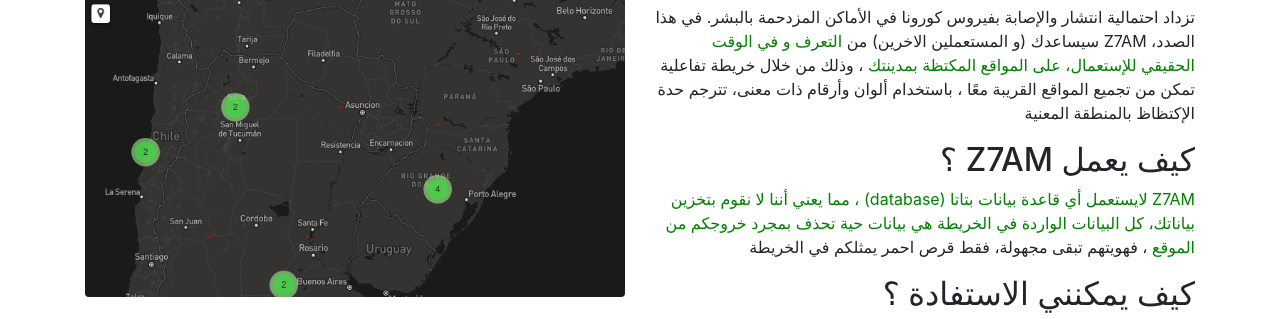
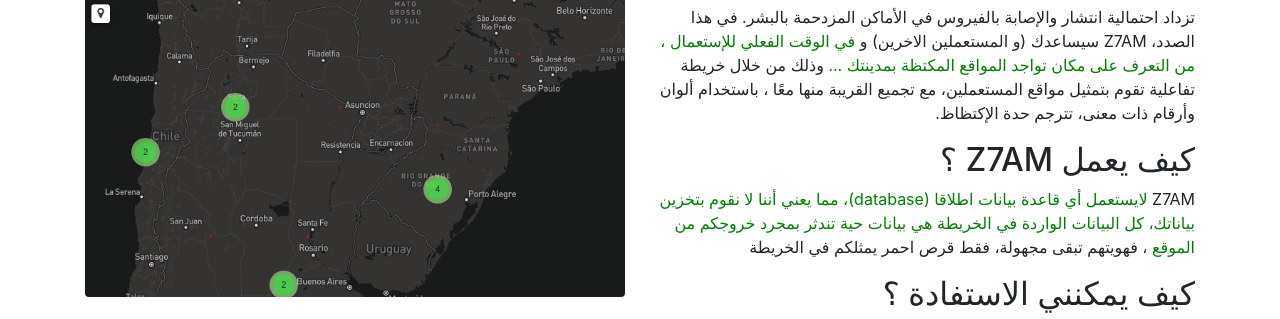
Before and after one commit to yasuke101/Z7AM, a website: page index.html in a window 1280 px wide. Shown: the part 615-934 px from the top of the page. Drawn offline with nearby package versions, Linux system fonts and the light colour scheme; no server answers.

Commit message:
site content update

```diff
--- a/index.html
+++ b/index.html
@@ -76,14 +76,14 @@
   </header>
 
   <!-- Explanation Section -->
-  <div class="container" dir="rtl" lang="ar" style="text-align: right;">
+<div class="container" dir="rtl" lang="ar" style="text-align: right;">
     <div class="row py-4">
       <div class="col-lg-6">
         <h2 class="title">لماذا Z7AM ؟</h2>
-        <p id="text_why">تزداد احتمالية انتشار والإصابة بفيروس كورونا في الأماكن المزدحمة بالبشر. في هذا الصدد، Z7AM سيساعدك (و المستعملين الاخرين) من <span id="users_number">التعرف و في الوقت الحقيقي للإستعمال، على المواقع المكتظة بمدينتك </span>، وذلك من خلال خريطة تفاعلية تمكن من تجميع المواقع القريبة معًا ، باستخدام ألوان وأرقام ذات معنى، تترجم حدة الإكتظاظ بالمنطقة المعنية</p>
+        <p id="text_why">تزداد احتمالية انتشار والإصابة بالفيروس في الأماكن المزدحمة بالبشر. في هذا الصدد، Z7AM سيساعدك (و المستعملين الاخرين)  و <span id="users_number"> في الوقت الفعلي للإستعمال ، من التعرف على مكان تواجد المواقع المكتظة بمدينتك ... </span> وذلك من خلال خريطة تفاعلية تقوم بتمثيل مواقع المستعملين، مع تجميع القريبة منها معًا ، باستخدام ألوان وأرقام ذات معنى، تترجم حدة الإكتظاظ.</p>
 
         <h2 class="title" >كيف يعمل Z7AM ؟</h2>
-        <p id="text_how"><span id="users_number">Z7AM لايستعمل أي قاعدة بيانات بتاتا (database) ، مما يعني أننا لا نقوم بتخزين بياناتك، كل البيانات الواردة في الخريطة هي بيانات حية تحذف بمجرد خروجكم من الموقع </span>، فهويتهم تبقى مجهولة، فقط قرص احمر يمثلكم في الخريطة </p>
+        <p id="text_how">Z7AM <span id="users_number"> لايستعمل أي قاعدة بيانات اطلاقا (database)، مما يعني أننا لا نقوم بتخزين بياناتك، كل البيانات الواردة في الخريطة هي بيانات حية تندثر بمجرد خروجكم من الموقع </span>، فهويتهم تبقى مجهولة، فقط قرص احمر يمثلكم في الخريطة </p>
 
         <h2 class="title" >كيف يمكنني الاستفادة ؟</h2>
         <p id="text_benefit">ببساطة، شارك موقعك مع الاخرين حتى تتمكن من رؤية خاصتهم على الخريطة</p>
```
